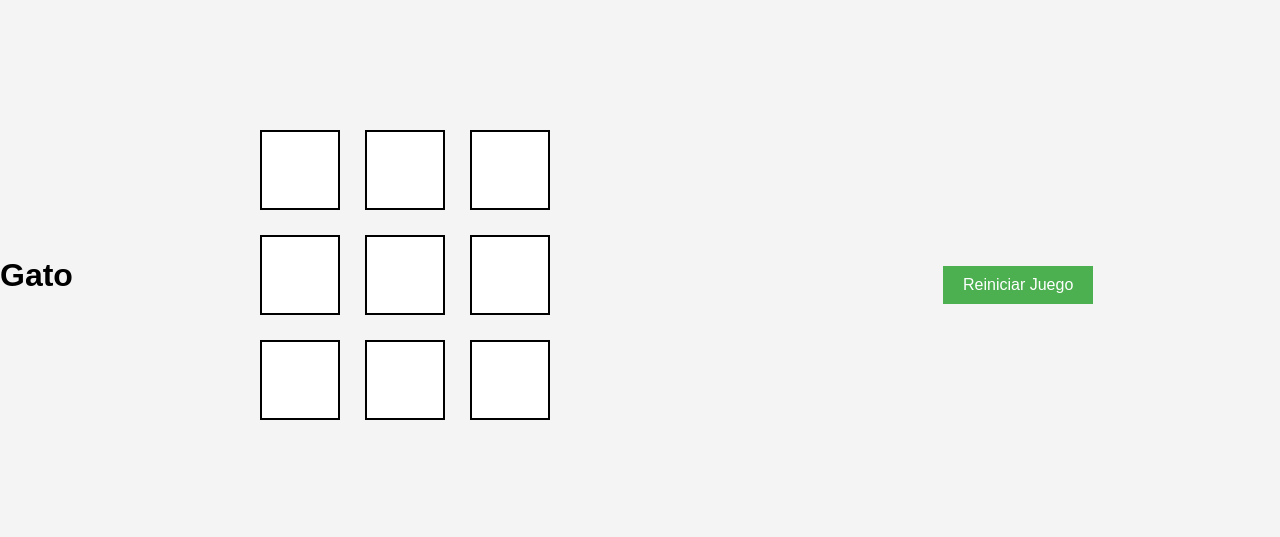
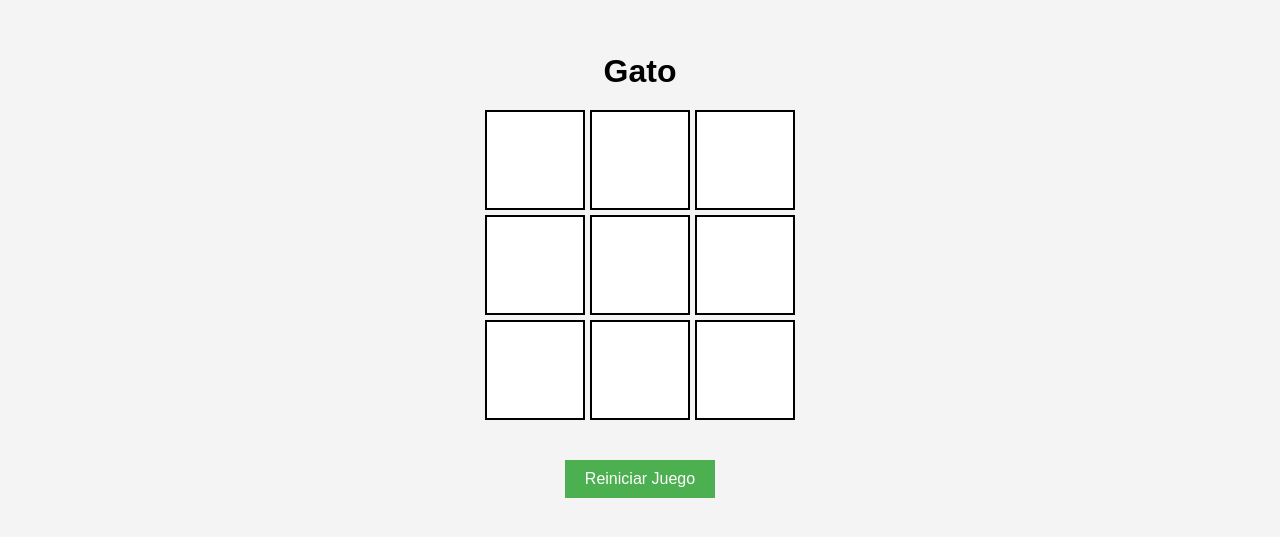
Before and after one commit to edy2711/BlackJack, a plain HTML site: page index.html in a window 1280 px wide. Shown: the part 115-652 px from the top of the page. Drawn offline with Linux system fonts and the light colour scheme.

Commit message:
Update styles.css

```diff
--- a/styles.css
+++ b/styles.css
@@ -7,7 +7,7 @@
 body {
   font-family: Arial, sans-serif;
   display: flex;
-  flex-direction: colum;
+  flex-direction: column;
   justify-content: center;
   align-items: center;
   height: 100vh;
@@ -29,8 +29,8 @@ h1 {
 }
 
 .celda {
-  width: 80px;
-  height: 80px;
+  width: 100px;
+  height: 100px;
   background-color: #fff;
   border: 2px solid #000;
   display: flex;
@@ -40,10 +40,11 @@ h1 {
   font-weight: bold;
   cursor: pointer;
   transition: background-color 0.2s ease;
+  color: pink;
 }
 
 .celda:hover {
-  background-color: blue;
+  background-color: #f0f0f0;
 }
 
 button {
```
